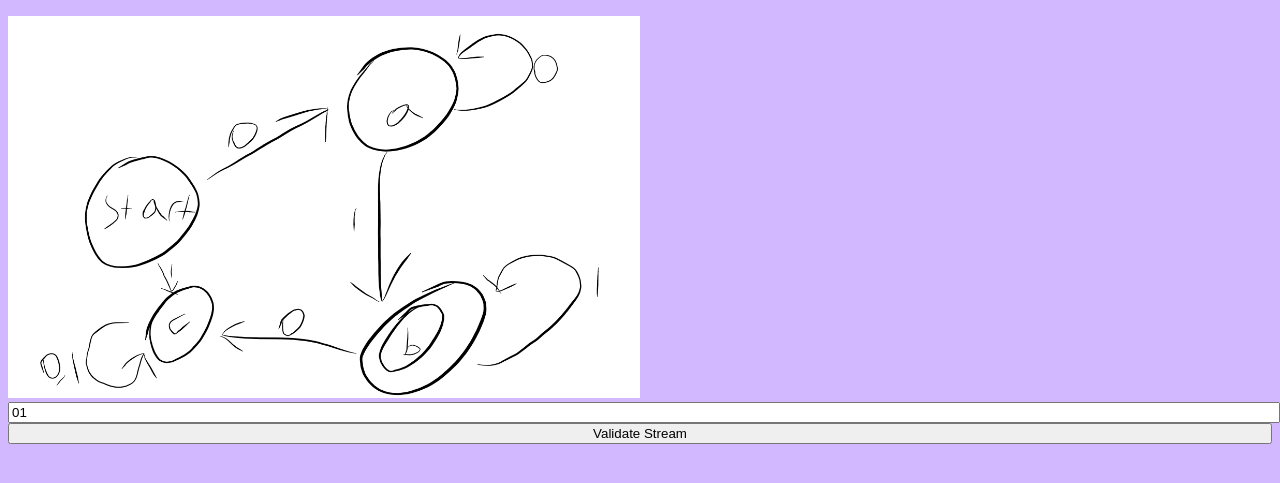
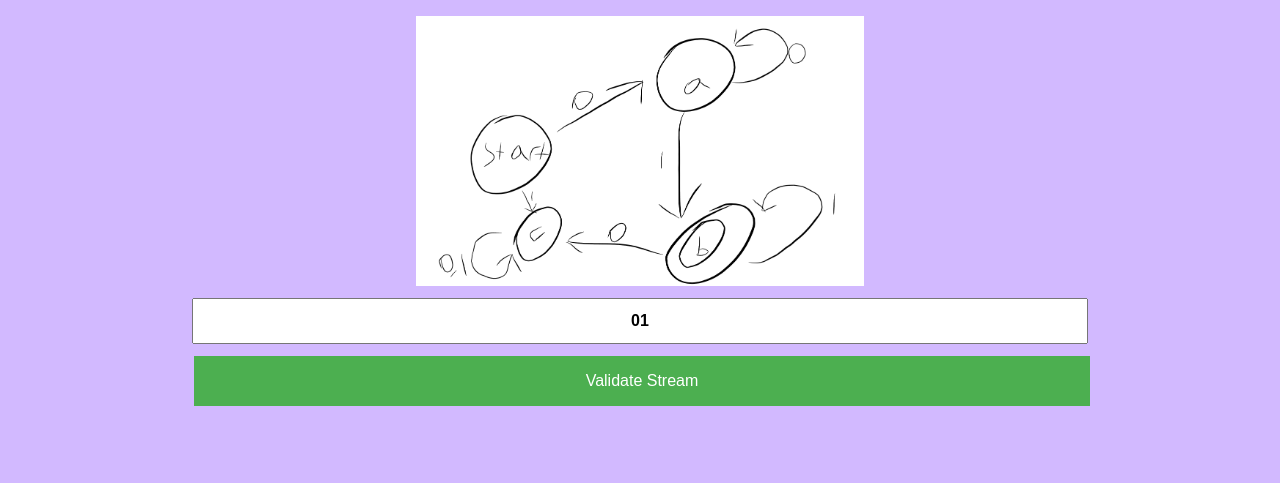
Before and after one commit to ShahZafrani/js-dfa, a plain HTML site: page index.html in a window 1280 px wide. Shown: the part 139-622 px from the top of the page. Drawn offline with Linux system fonts and the light colour scheme.

Commit message:
more css tweaks and pressing enter now sumbmits text

```diff
--- a/index.html
+++ b/index.html
@@ -12,7 +12,7 @@
     <img src="/images/zeroesThenOnesDFA.png" style='width:50%;' border="0" alt="Null">
   </div>
   <div id="DFA">
-    <input id="streamInput" label="Stream Input" value="01">
+    <input id="streamInput" label="Stream Input" value="01" onkeydown="if (event.keyCode == 13) { beginValidation()}">
     <button onclick="beginValidation()">Validate Stream</button>
   </div>
   <div id="transitionDiv">
--- a/styles.css
+++ b/styles.css
@@ -1,9 +1,30 @@
 body {
     background-color: #d2b9ff;
+    width: 70%;     /* specify a width! */
+    margin: 0 auto; /* center */
+    text-align: center;
 }
-input {
-    width:100%
+#streamInput {
+    width: 100%;
+    padding: 12px 20px;
+    margin: 8px 0;
+    box-sizing: border-box;
+    text-align: center;
+    font-size: medium;
+    font-weight: bold;
 }
 button {
-    width:100%
+    width:100%;
+    background-color: #4CAF50;
+    border: none;
+    color: white;
+    padding: 16px 32px;
+    text-decoration: none;
+    margin: 4px 2px;
+    cursor: pointer;
+    font-size: medium;
 }
+
+li {
+  list-style-type: korean-hangul-formal;
+}
```
